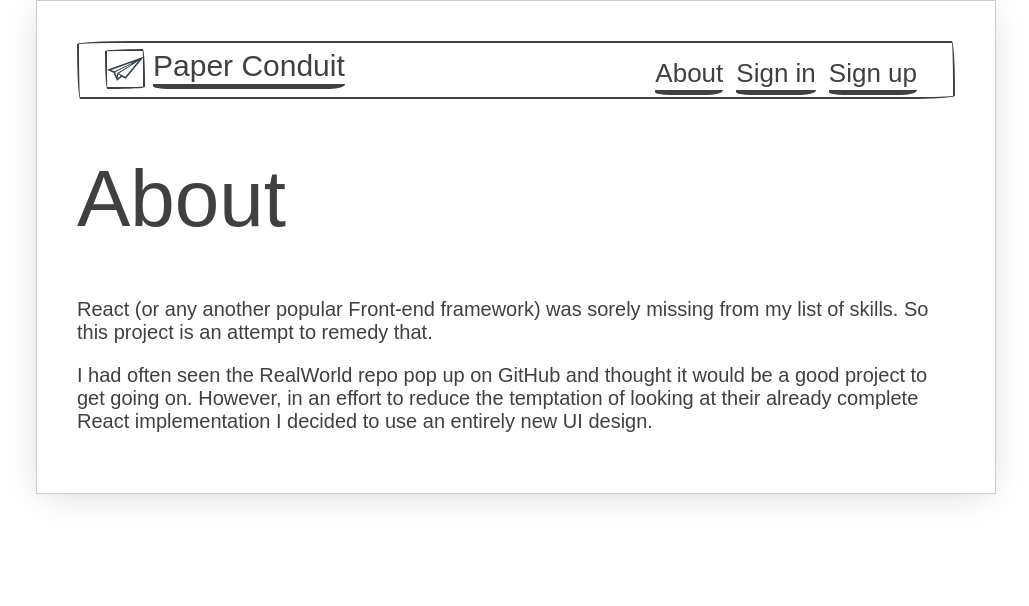
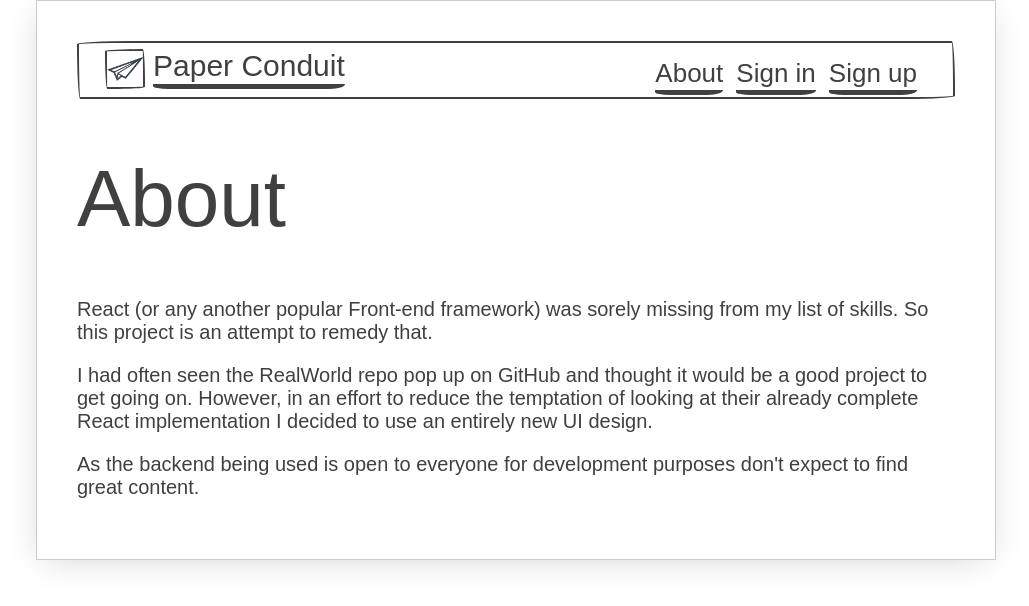
Before and after one commit to jaykaron/paper-conduit, a React (Create React App) app: page /#/about in a window 1280 px wide. Shown: the top 606 px of the page, without its empty margins (124-1153 px from the left). Built offline with nearby package versions, Linux system fonts and the light colour scheme; a web font is replaced by a local one.

Commit message:
Update About

```diff
--- a/src/pages/About.js
+++ b/src/pages/About.js
@@ -14,6 +14,10 @@ const About = () => {
         of looking at their already complete React implementation I decided to
         use an entirely new UI design.
       </p>
+      <p>
+        As the backend being used is open to everyone for development purposes don't
+        expect to find great content.
+      </p>
     </div>
   )
 
```
